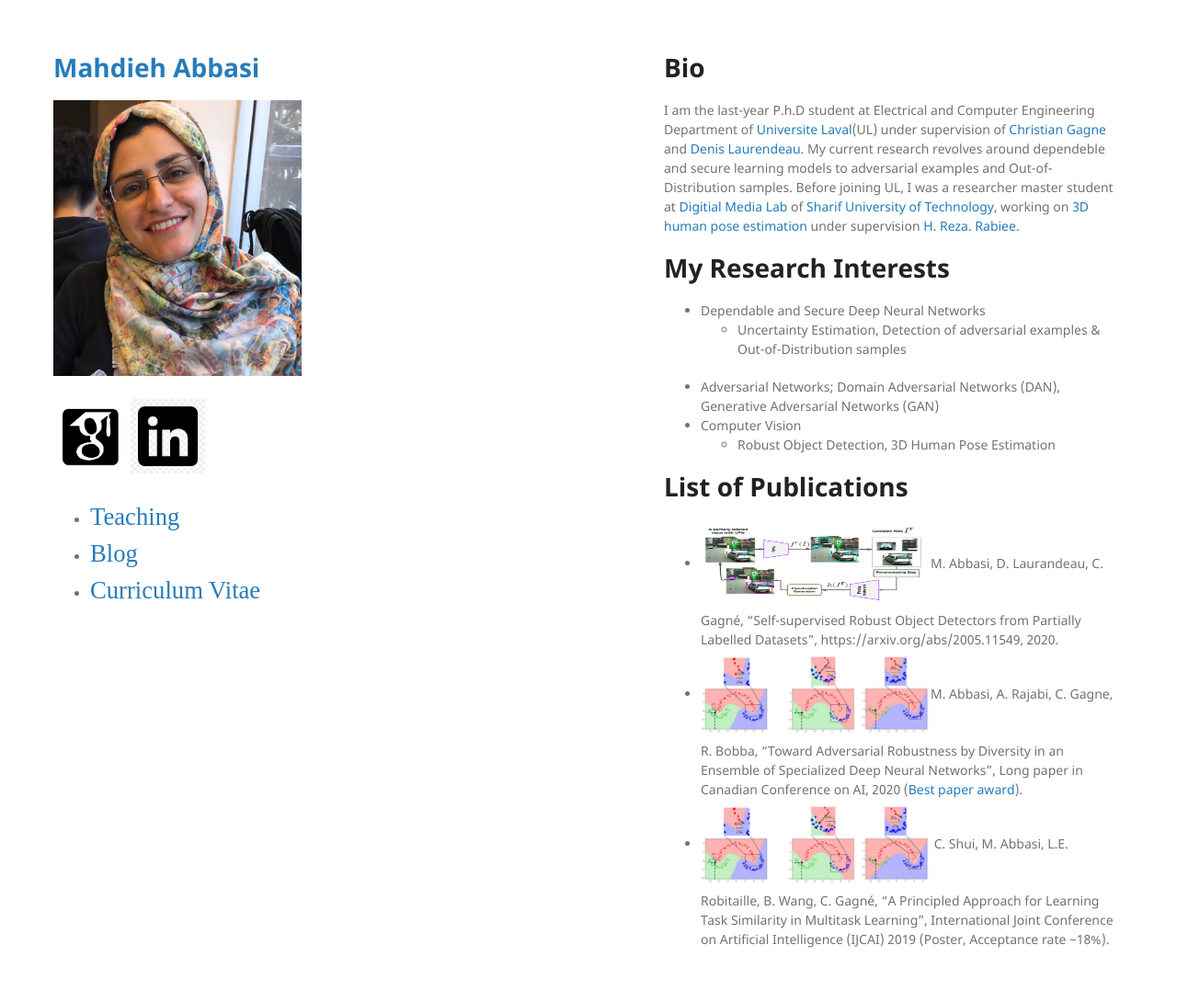
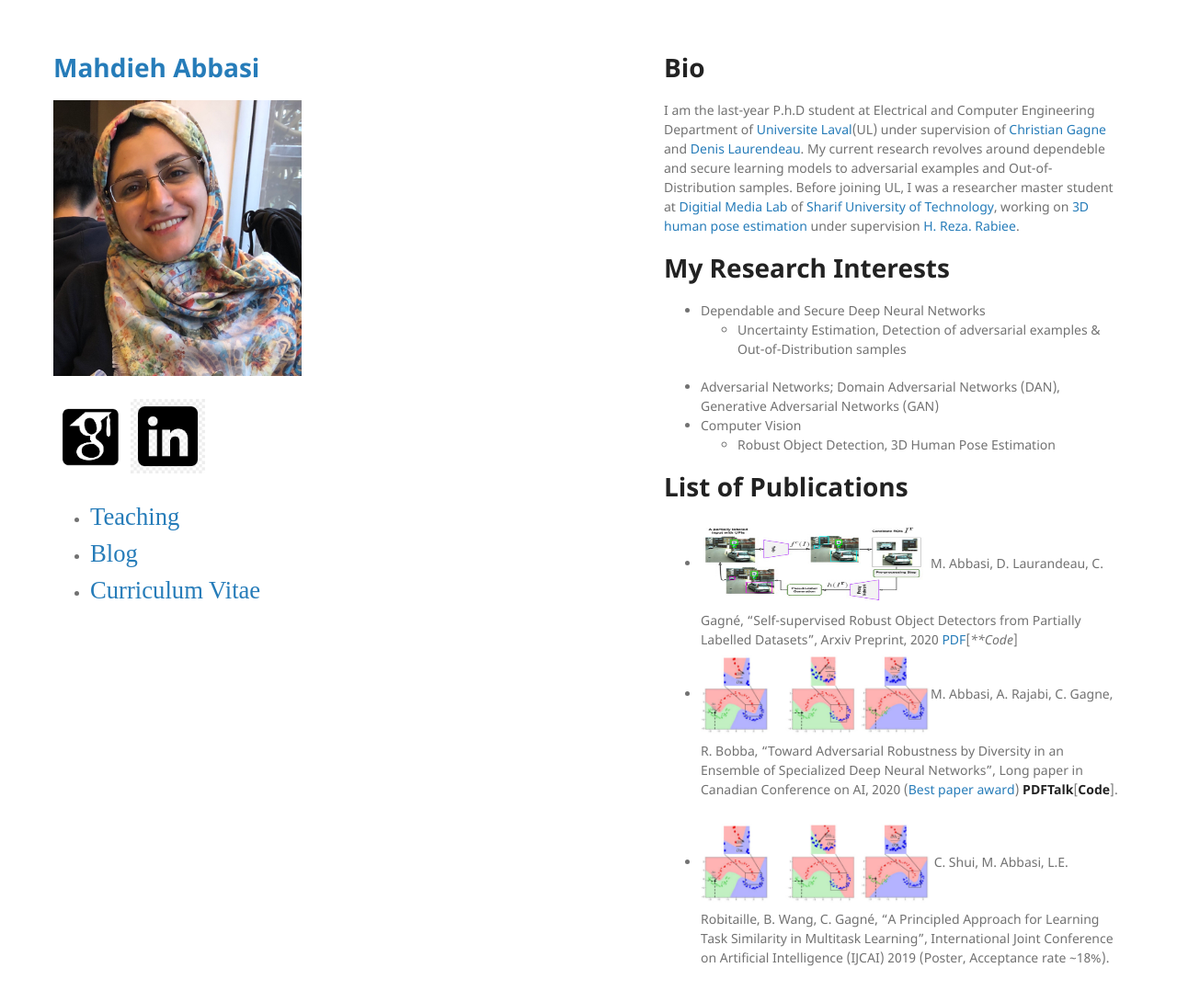
Before and after one commit to mahdaneh/mahdaneh.github.io, a Jekyll site: the page built from index.md, in a window 1280 px wide and 1122 px high. Shown: the top 1090 px of the window at 92% size. Built offline with Jekyll 4.4.1, drawn with Linux system fonts in a browser that asks for light colours; the repository's description, which GitHub fills in, is left out; our own code applies the rules of GitHub Pages for plain Markdown files.

Commit message:
Update index.md

```diff
--- a/index.md
+++ b/index.md
@@ -17,6 +17,7 @@ layout: default
 
 # List of Publications
 
-*   <img width="250" height="100" style="vertical-align:middle" src="/images/Our_proposal.jpg">M. Abbasi, D. Laurandeau, C. Gagné, "Self-supervised Robust Object Detectors from Partially Labelled Datasets", https://arxiv.org/abs/2005.11549, 2020.
-*   <img width="250" height="100" style="vertical-align:middle" src="/images/Ensemble.jpg">M. Abbasi, A. Rajabi, C. Gagne, R. Bobba, “Toward Adversarial Robustness by Diversity in an Ensemble of Specialized Deep Neural Networks”, Long paper in Canadian Conference on AI, 2020 (<span style="color:red"><a href="https://www.caiac.ca/en/conferences/canadianai-2020/home">Best paper award</a></span>).
+*   <img width="250" height="100" style="vertical-align:middle" src="/images/Our_proposal.jpg">M. Abbasi, D. Laurandeau, C. Gagné, "Self-supervised Robust Object Detectors from Partially Labelled Datasets", Arxiv Preprint, 2020 [PDF](https://arxiv.org/abs/2005.11549)[***Code*]
+*   <img width="250" height="100" style="vertical-align:middle" src="/images/Ensemble.jpg">M. Abbasi, A. Rajabi, C. Gagne, R. Bobba, “Toward Adversarial Robustness by Diversity in an Ensemble of Specialized Deep Neural Networks”, Long paper in Canadian Conference on AI, 2020 (<span style="color:red"><a href="https://www.caiac.ca/en/conferences/canadianai-2020/home">Best paper award</a></span>) [**PDF**](https://arxiv.org/pdf/2005.08321.pdf)[**Talk**](https://youtu.be/qFrkUeBjTMA)[**Code**].
+
 *  <img width="250" height="100" style="vertical-align:middle" src="/images/Ensemble.jpg" > C. Shui, M. Abbasi, L.E. Robitaille, B. Wang, C. Gagné, "A Principled Approach for Learning Task Similarity in Multitask Learning", International Joint Conference on Artificial Intelligence (IJCAI) 2019 (Poster, Acceptance rate ~18%).
```
